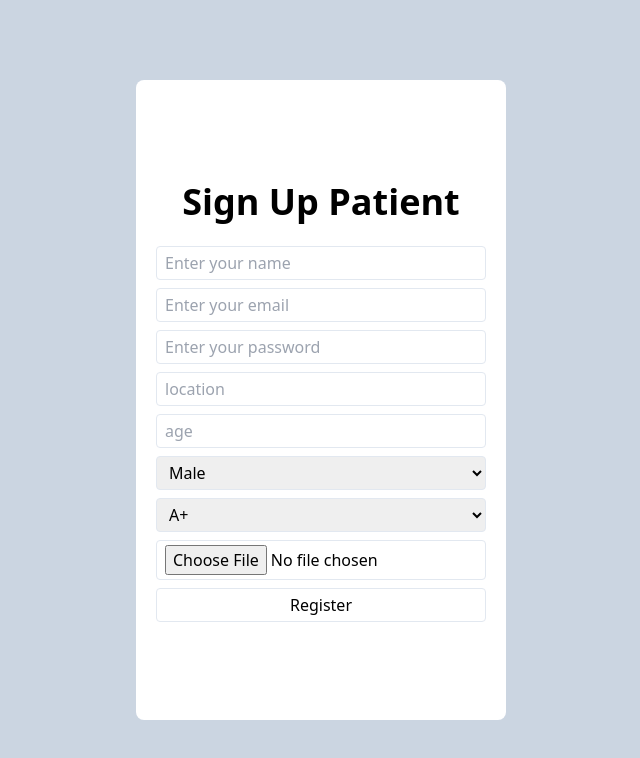
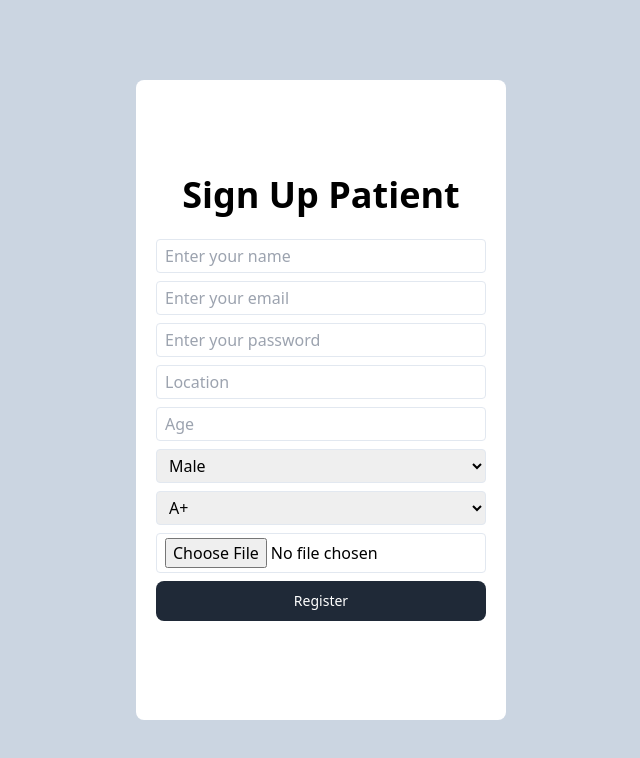
Before and after one commit to i-ayush-singh/Medicore, a React (Create React App) app in the folder frontend/: page /signup/patient in a window 1280 px wide. Shown: the top 758 px of the page, without its empty margins (319-959 px from the left). Built offline with nearby package versions, Linux system fonts and the light colour scheme.

Commit message:
some changes

```diff
--- a/frontend/src/Pages/SignupP.jsx
+++ b/frontend/src/Pages/SignupP.jsx
@@ -121,7 +121,7 @@ export default function SignupP(){
             type="text"
             name="location"
             className="form-input"
-            placeholder="location"
+            placeholder="Location"
             value={formdetails.location}
             onChange={inputChange}
             class="w-full px-2 py-1 border rounded border-slate-200"
@@ -131,7 +131,7 @@ export default function SignupP(){
             type="number"
             name="age"
             className="form-input"
-            placeholder="age"
+            placeholder="Age"
             value={formdetails.age}
             onChange={handleAgeChange}
             min="0"
@@ -159,7 +159,7 @@ export default function SignupP(){
         <div className="px-1 py-1">
         <input type="file" onChange={handleFileChange}  class="w-full px-2 py-1 border rounded border-slate-200"/></div>
         <div className="px-1 py-1">
-        <button onClick={formSubmit} class="w-full px-2 py-1 border rounded border-slate-200">Register</button></div>
+        <button onClick={formSubmit} class="w-full text-white bg-gray-800 hover:bg-gray-900 focus:outline-none focus:ring-4 focus:ring-gray-300 font-medium rounded-lg text-sm px-5 py-2.5 me-2 mb-2 dark:bg-gray-800 dark:hover:bg-gray-700 dark:focus:ring-gray-700 dark:border-gray-700">Register</button></div>
             </div>
         </section>
     )
--- a/frontend/src/components/InputBox.jsx
+++ b/frontend/src/components/InputBox.jsx
@@ -1,3 +1,5 @@
+import { SignupD } from "../pages/SignupD"
+
 export function InputBox({placeholder}) {
     return <div>
       <input placeholder={placeholder} className="w-full px-2 py-1 border rounded border-slate-200" />
```
